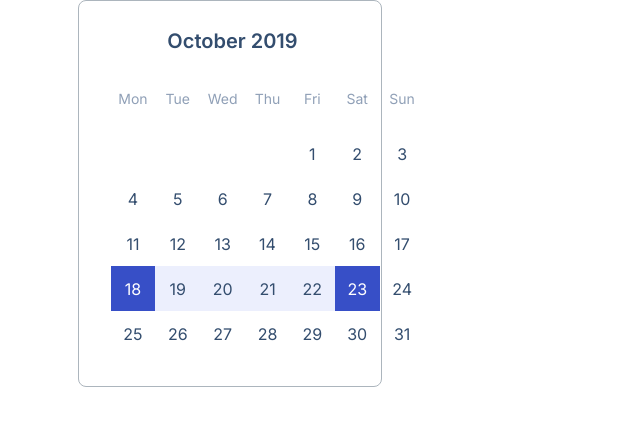
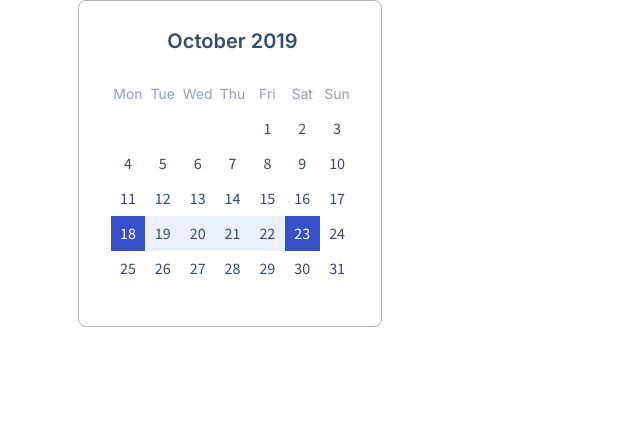
Before and after one commit to js-tasks-ru/htmlcss-20241107_saganjules, a website: page 05-lection3/03-calendar/index.html in a window 1280 px wide. Shown: the whole page, without its empty margins (0-640 px from the left). Drawn offline with nearby package versions, Linux system fonts and the light colour scheme.

Commit message:
Updated fonts (added Source Sans Pro for dates), updated code

```diff
--- a/05-lection3/03-calendar/calendar.css
+++ b/05-lection3/03-calendar/calendar.css
@@ -33,7 +33,6 @@
     display: flex;
     align-items: center;
     justify-content: center;
-    font-family: 'Inter', sans-serif;
     font-size: 16px;
     font-style: normal;
     font-weight: 400;
@@ -43,15 +42,17 @@
 }
 
 .calendar__item_day {
+    font-family: 'Inter', sans-serif;
     color: #90A0B7;
     font-size: 14px;
     line-height: 1.43;
-    margin-bottom: 10px;
 }
 
-    .calendar__item_date {
+.calendar__item_date {
+    font-family: 'Source Sans 3', serif;
     color: #334D6E;
     line-height: 1.25;
+
 }
 
 .calendar__item_blue {
@@ -62,7 +63,3 @@
 .calendar__item_light-blue {
     background-color: rgba(160, 177, 245, 0.2);
 }
-
-:nth-child(-n+5) {
-    /* padding-bottom: 24px; */
-}
--- a/assets/fonts/fonts.css
+++ b/assets/fonts/fonts.css
@@ -1 +1 @@
-@import url('https://fonts.googleapis.com/css2?family=Inter:ital,opsz,wght@0,14..32,100..900;1,14..32,100..900&family=Roboto:ital,wght@0,100;0,300;0,400;0,500;0,700;0,900;1,100;1,300;1,400;1,500;1,700;1,900&display=swap');
+@import url('https://fonts.googleapis.com/css2?family=Inter:ital,opsz,wght@0,14..32,100..900;1,14..32,100..900&family=Roboto:ital,wght@0,100;0,300;0,400;0,500;0,700;0,900;1,100;1,300;1,400;1,500;1,700;1,900&family=Source+Sans+3:ital,wght@0,200..900;1,200..900&display=swap');
```
Also changed, not shown: 05-lection3/03-calendar/index.html (+3 -4 lines).
